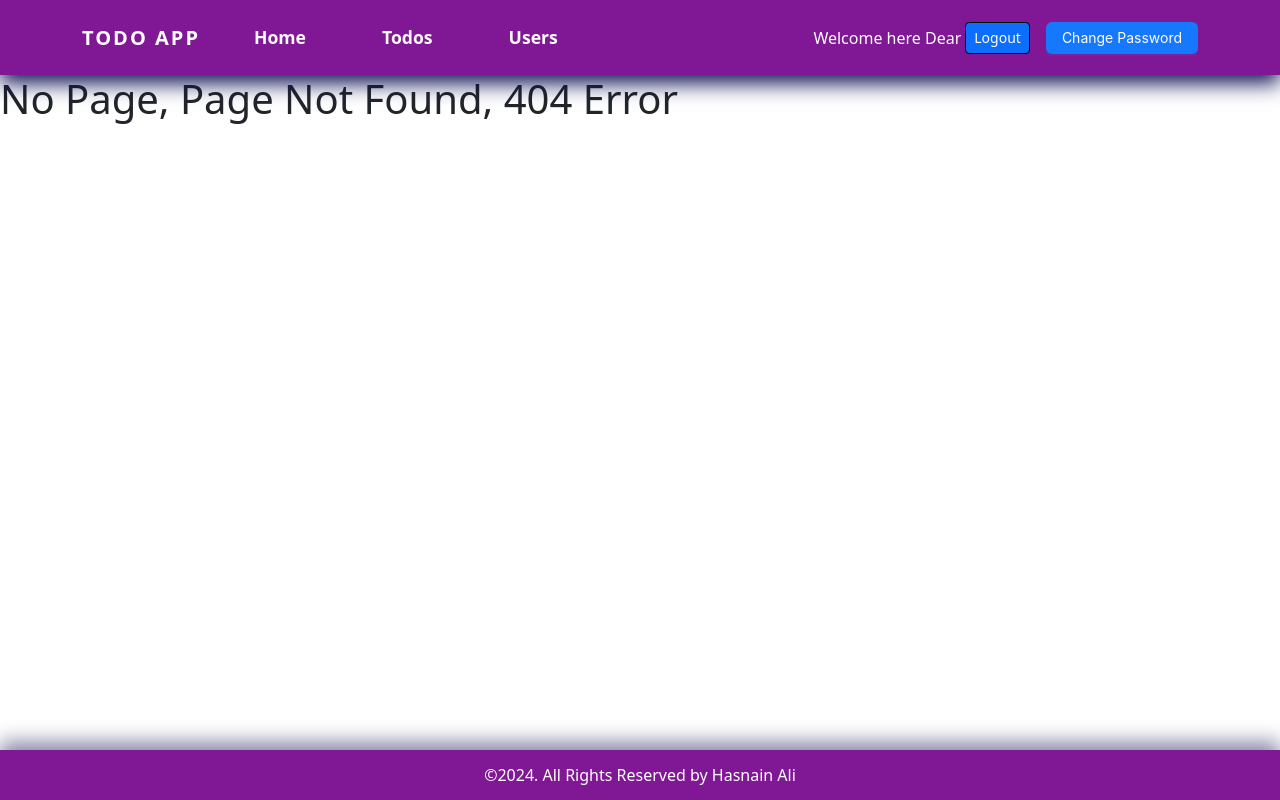
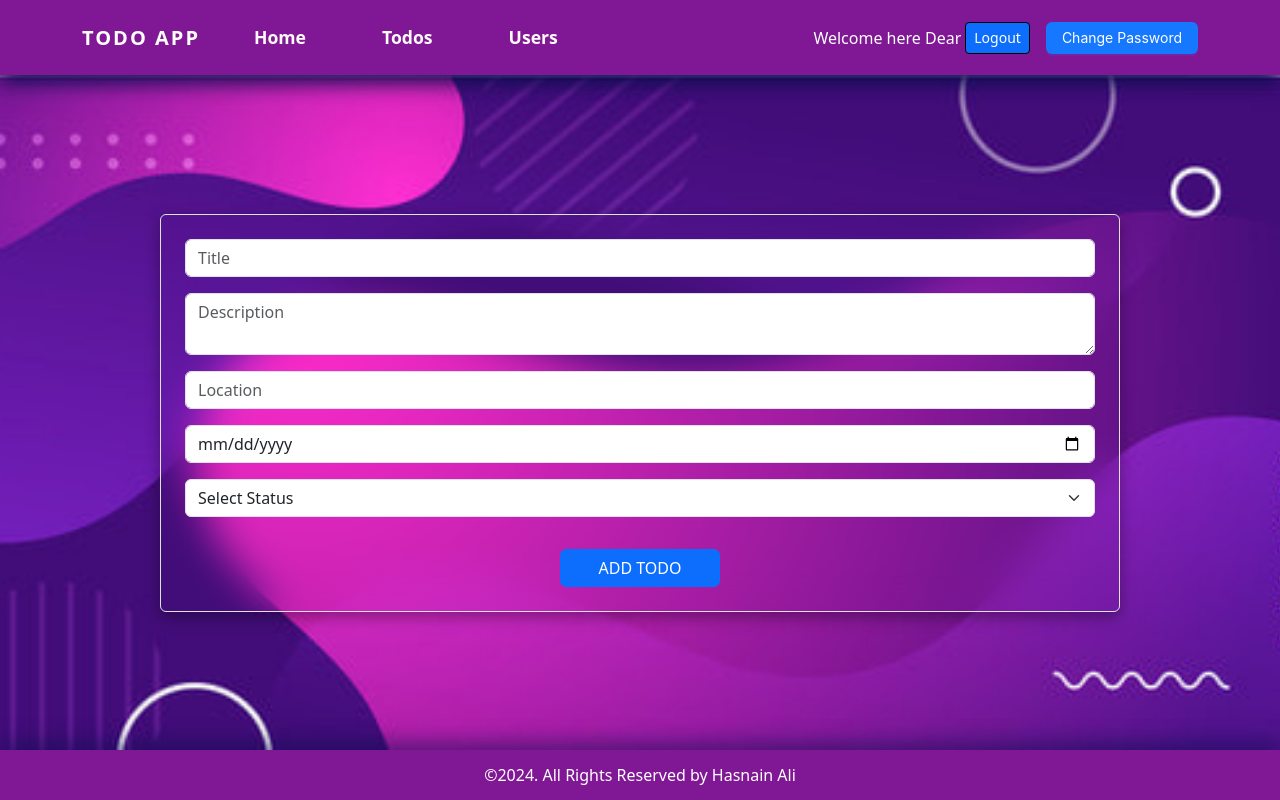
Before and after one commit to hasnainaliwasli/WMA-Batch-07, a React (Create React App) app in the folder React/assignment_no_02/: page /todo/todo/CreateTodo in a window 1280 px wide. Before the commit this address had no page. Built offline with nearby package versions, Linux system fonts and the light colour scheme.

Commit message:
React_Assignment_02

```diff
--- a/React/assignment_no_02/src/App.scss
+++ b/React/assignment_no_02/src/App.scss
@@ -17,6 +17,20 @@ main {
     justify-content: center;
     box-shadow: rgba(0, 0, 0, 0.35) 0px 5px 15px;
     margin-top: 30px;
+    color: white;
+    font-weight: 600;
+    backdrop-filter: blur(20px);
+
+}
+
+#formTodo {
+    display: flex;
+    width: 60rem;
+    flex-direction: column;
+    height: auto;
+    justify-content: center;
+    box-shadow: rgba(0, 0, 0, 0.35) 0px 5px 15px;
+    // margin-top: 30px;
     color: white;
     font-weight: 600;
     backdrop-filter: blur(20px);
@@ -63,7 +77,7 @@ main {
     background-repeat: no-repeat;
     background-position: center;
     background-size: cover;
-    height: calc(100vh - 125px);
+    min-height: calc(100vh - 125px);
 
 }
 
@@ -76,12 +90,12 @@ main {
     align-items: center;
     flex-direction: row;
     box-sizing: border-box;
-    height: calc(100vh - 120px);
+    min-height: calc(100vh - 125px);
     gap: 100px;
 
 }
 
-#imageUser{
+#imageUser {
     border: 1px solid pink;
     height: 160px;
     width: 240px;
@@ -163,14 +177,54 @@ main {
 
 
 // End of the Navbar
-.last{
+.last {
     display: flex;
     flex-direction: row;
 
 
 }
 
-#logoutBtn{
+#logoutBtn {
     border: 1px solid black;
 
 }
+
+
+
+
+// USERS HOMEPAGE
+.users_container {
+    background-image: url('../public/bgForm.jpg');
+    background-repeat: no-repeat;
+    background-position: center;
+    background-size: cover;
+    min-height: calc(100vh - 125px);
+
+}
+
+#table {
+    width: 36rem;
+
+}
+
+
+// Todos main page
+.TodosPage {
+    background-image: url('../public/bgForm.jpg');
+    background-repeat: no-repeat;
+    background-position: center;
+    background-size: cover;
+    min-height: calc(100vh - 125px);
+}
+
+#createTodo {
+    background-image: url('../public/bgForm.jpg');
+    background-repeat: no-repeat;
+    background-position: center;
+    background-size: cover;
+    min-height: calc(100vh - 125px);
+    display: flex;
+    justify-content: center;
+    align-items: center;
+
+}
--- a/React/assignment_no_02/src/components/Header/header.jsx
+++ b/React/assignment_no_02/src/components/Header/header.jsx
@@ -2,7 +2,7 @@ import React, { useState } from 'react'
 import { Link, useNavigate } from 'react-router-dom'
 import { ToastContainer, toast } from 'react-toastify';
 import 'react-toastify/dist/ReactToastify.css';
-import AntModal from '../modal'
+import AntModal from '../changePass'
 
 export default function Header() {
 
@@ -36,8 +36,8 @@ export default function Header() {
                         <ul className="navbar-nav me-auto mb-2 mb-lg-0">
 
                             <li className="nav-item"><Link to="/todo" className="nav-link" id='navLink'>Home</Link></li>
-                            <li className="nav-item"><Link to="/todo" className="nav-link" id='navLink'>Todos</Link></li>
-                            <li className="nav-item"><Link to="/users" className="nav-link" id='navLink'>Users</Link></li>
+                            <li className="nav-item"><Link to="/Todo/todo" className="nav-link" id='navLink'>Todos</Link></li>
+                            <li className="nav-item"><Link to="/Todo/users" className="nav-link" id='navLink'>Users</Link></li>
                         </ul>
 
 
--- a/React/assignment_no_02/src/components/modal.js
+++ b/React/assignment_no_02/src/components/changePass.js
@@ -64,11 +64,6 @@ const App = () => {
         setUsers(updatedUsers);
         localStorage.setItem('users', JSON.stringify(updatedUsers));
         localStorage.setItem('LoggedInUser', JSON.stringify(updatedUsers));
-
-
-
-
-
 
         // Modal Data
         setConfirmLoading(true);
--- a/React/assignment_no_02/src/pages/Todos/Home/index.js
+++ b/React/assignment_no_02/src/pages/Todos/Home/index.js
@@ -1,14 +1,17 @@
 import React from 'react'
 import { Card } from 'antd';
+import { useNavigate } from 'react-router-dom';
 const { Meta } = Card;
 
 export default function Home() {
-
+const navigate = useNavigate()
     const todoCard = () => {
         console.log('todo click');
+        navigate('/Todo/todo')
     }
     const userCard = () => {
         console.log(' user click');
+        navigate('/Todo/users')
     }
 
 
--- /dev/null
+++ b/React/assignment_no_02/src/pages/Todos/Todos/CreateTodo.js
@@ -0,0 +1,102 @@
+import React, { useEffect, useState } from 'react'
+import { ToastContainer } from 'react-toastify'
+
+export default function CreateTodo() {
+
+    // title, location, description, date, status, dateCreated,
+
+
+    const [title, setTitle] = useState('')
+    const [description, setDescription] = useState('')
+    const [location, setLocation] = useState('')
+    const [date, setDate] = useState('')
+    const [status, setStatus] = useState('')
+    const [dateCreated, setDateCreated] = useState('')
+
+
+    // Logged in users
+
+    const [logedUsers, setlogedUsers] = useState(() => {
+        // Load users from local storage or set to an empty array if not available
+        const savedUsers = localStorage.getItem('LoggedInUser');
+        return savedUsers ? JSON.parse(savedUsers) : [];
+    });
+
+    // TODOS From LocalStorage
+    const [todos, setTodos] = useState(() => {
+        // Load users from local storage or set to an empty array if not available
+        const savedUsers = localStorage.getItem('Todos');
+        return savedUsers ? JSON.parse(savedUsers) : [];
+    });
+
+    // Save Todos in LocalStorage
+    useEffect(() => {
+        localStorage.setItem('Todos', JSON.stringify(todos))
+    }, [todos])
+
+
+    // DATE Format
+    const formatDate = (date) => {
+        const options = { year: 'numeric', month: 'long', day: 'numeric' };
+        return new Date(date).toLocaleDateString(undefined, options);
+    };
+
+
+
+    const AddTodo = (e) => {
+        e.preventDefault()
+        const todoId = () => { return Math.random().toString(32).slice(2) }
+        const currentDate = new Date();
+
+        let todo = {
+            Title: title,
+            Descriptions: description,
+            Location: location,
+            Date: formatDate(date),
+            Status: status,
+            DateCreated: formatDate(currentDate),
+            UserID: logedUsers.id,
+            TodoID: todoId()
+
+        }
+
+        setTodos((prevTodos) => [...prevTodos, todo])
+    }
+
+
+
+    return (
+        <div id='createTodo'>
+            <form id='formTodo' className='border p-4 rounded' onSubmit={AddTodo} >
+                <div className="mb-3">
+                    <div className="mb-3">
+                        <input type="text" required className="form-control" placeholder='Title' id="exampleInputName1" onChange={(e) => setTitle(e.target.value)} />
+                    </div>
+                    <textarea type="textarea" required className="form-control" placeholder='Description' id="exampleInputEmail1" aria-describedby="emailHelp" onChange={(e) => setDescription(e.target.value)} />
+                </div>
+                <div className="mb-3">
+                    <div className="mb-3">
+                        <input type="text" required className="form-control" placeholder='Location' id="exampleInputName1" onChange={(e) => setLocation(e.target.value)} />
+                    </div>
+                    <input type="date" required className="form-control" placeholder='Date' id="exampleInputEmail1" aria-describedby="emailHelp" onChange={(e) => setDate(e.target.value)} />
+                </div>
+                <div className="mb-3">
+                    <div className="mb-3">
+                        <select className="form-select" aria-label="Default select example" value={status} onChange={(e) => setStatus(e.target.value)}>
+                            <option value="" disabled>Select Status</option>
+                            <option value="Complete">Complete</option>
+                            <option value="InComplete">InComplete</option>
+                        </select>
+                    </div>
+
+                </div>
+
+                <button type="submit" id='btn' className="btn btn-primary text-center" >ADD TODO </button>
+            </form>
+            <ToastContainer />
+
+
+
+        </div>
+    )
+}
--- /dev/null
+++ b/React/assignment_no_02/src/pages/Todos/Todos/index.js
@@ -0,0 +1,35 @@
+import React, { useState } from 'react'
+import UserTable from '../Users/Table'
+import { useNavigate } from 'react-router-dom';
+
+
+export default function Todos() {
+    const navigate = useNavigate()
+
+    const [users, setUsers] = useState(() => {
+        // Load users from local storage or set to an empty array if not available
+        const savedUsers = localStorage.getItem('users');
+        return savedUsers ? JSON.parse(savedUsers) : [];
+    });
+
+
+    const addTodo = () => {
+        navigate("CreateTodo")
+    }
+
+
+    return (
+        <div className='users_container '>
+
+            <div className='container ' id='table'>
+                <div style={{ padding: '20px' }}>
+                    {/* <div style={{display:'flex',justifyContent:'space-between'}}> */}
+                    <h1 className='text-white text-center py-3 ms-4'>All TODOS</h1><button className='btn btn-sm btn-primary' onClick={addTodo} style={{ float: 'right' }}>ADD TODO</button>
+                    {/* </div> */}
+                    <UserTable users={users} />
+                </div>
+
+            </div>
+        </div>
+    )
+}
--- /dev/null
+++ b/React/assignment_no_02/src/pages/Todos/Users/Table.js
@@ -0,0 +1,31 @@
+// src/components/UserTable.js
+
+import React from 'react';
+import { Table } from 'antd';
+
+const UserTable = ({ users }) => {
+    const columns = [
+        {
+            title: '#',
+            dataIndex: 'index',
+            key: 'index',
+        },
+        {
+            title: 'User Name',
+            dataIndex: 'name',
+            key: 'name',
+        },
+    ];
+
+    const data = users.map((user, index) => ({
+        key: index,
+        index: index + 1,
+        name: user.Name,
+    }));
+
+    return (
+        <Table columns={columns} dataSource={data} pagination={false} />
+    );
+};
+
+export default UserTable;
--- /dev/null
+++ b/React/assignment_no_02/src/pages/Todos/Users/index.js
@@ -0,0 +1,29 @@
+import React, { useState } from 'react'
+import UserTable from './Table'
+
+export default function Users() {
+
+
+    const [users, setUsers] = useState(() => {
+        // Load users from local storage or set to an empty array if not available
+        const savedUsers = localStorage.getItem('users');
+        return savedUsers ? JSON.parse(savedUsers) : [];
+    });
+
+    console.log(users);
+
+
+
+    return (
+        <div className='users_container '>
+
+            <div className='container ' id='table'>
+                <div style={{ padding: '20px' }}>
+                    <h1 className='text-white text-center py-3 '>All Registered Users</h1>
+                    <UserTable users={users} />
+                </div>
+
+            </div>
+        </div>
+    )
+}
--- a/React/assignment_no_02/src/pages/Todos/index.js
+++ b/React/assignment_no_02/src/pages/Todos/index.js
@@ -1,11 +1,11 @@
 import React from 'react'
 import { Route, Routes } from 'react-router-dom'
 import Home from './Home'
-// import About from './About'
-// import Contact from './Contact'
+import Todos from './Todos'
 import Header from '../../components/Header/header'
 import Footer from '../../components/Footer/footer'
-// import Users from './Users'
+import Users from './Users'
+import CreateTodo from "./Todos/CreateTodo"
 
 export default function Todo() {
     return (
@@ -14,9 +14,10 @@ export default function Todo() {
             <main>
                 <Routes>
                     <Route path='/' element={<Home />} />
-                    {/* <Route path='about' element={<About />} />
-                <Route path='contact' element={<Contact />} />
-                <Route path='users' element={<Users />} /> */}
+                    <Route path='todo' element={<Todos />} />
+                    <Route path='users' element={<Users />} />
+                    <Route path='todo/CreateTodo' element={<CreateTodo />} />
+
                     <Route path='*' element={<h1>No Page, Page Not Found, 404 Error</h1>} />
                 </Routes>
             </main>
```
